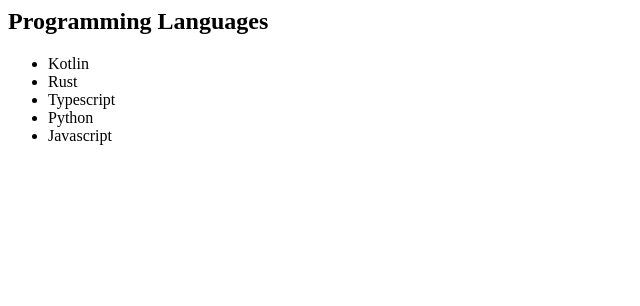
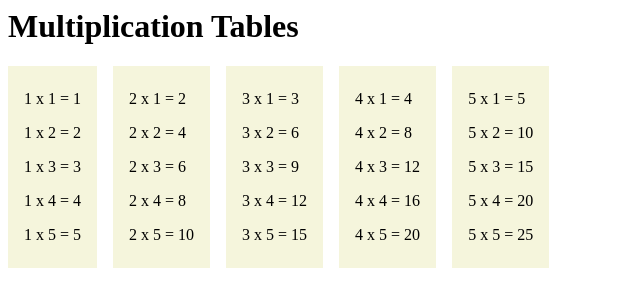
Before and after one commit to M2kishore/WEB101, a plain HTML site: page index.html in a window 1280 px wide. Shown: the whole page, without its empty margins (0-640 px from the left). Drawn offline with Linux system fonts and the light colour scheme.

Commit message:
display multiplication tables

```diff
--- a/index.html
+++ b/index.html
@@ -1,19 +1,26 @@
-<h2>Programming Languages</h2>
-<ul id="languages-list"></ul>
+<h1>Multiplication Tables</h1>
+<div id="table" style="display: flex;"></div>
+
 <script>
-    let languages = ["Kotlin", "Rust", "Typescript", "Python", "Javascript"];
-    // result to store the jsx strings
-    let result = [];
-    //function for creating list item jsx
-    let createList = (value) => {
-        let element = "<li>" + value + "</li>";
-        result.push(element);//appending all created list items
-    }
-    //applying function to array
-    languages.forEach(language => createList(language));
-    //compiling all the result as it is DOM manipulation takes a lot of computation
-    let html = result.join("\n");
+        //generate multiplication table for single number
+        let numbers = [1, 2, 3, 4, 5];
+        let multipliers = [1, 2, 3, 4, 5];
+        let htmlArr = [];
+        numbers.forEach((number) => {
+            let table = [];
 
-    //pushing the html into the following id
-    document.getElementById("languages-list").innerHTML = html;
+            let MultiplicationLine = (multiplier) => {
+                let product = number * multiplier;
+                let html = "<p>" + number + " x " + multiplier + " = " + product + "</p>"
+
+                table.push(html);
+            }
+
+        multipliers.forEach(MultiplicationLine);
+        console.table(table);
+        let html = '<div style="padding: 8px 16px;background-color: beige;margin-right: 16px">'
+            + table.join("\n") + "</div>";
+        htmlArr.push(html);
+    })
+            document.getElementById("table").innerHTML = htmlArr.join("<br>");
 </script>
```
